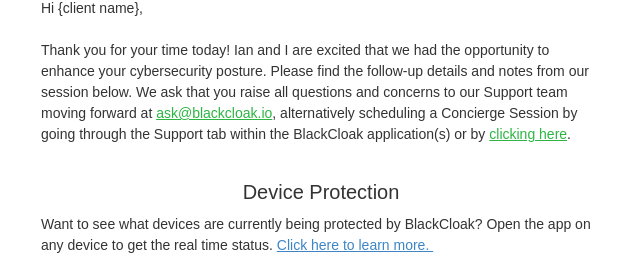
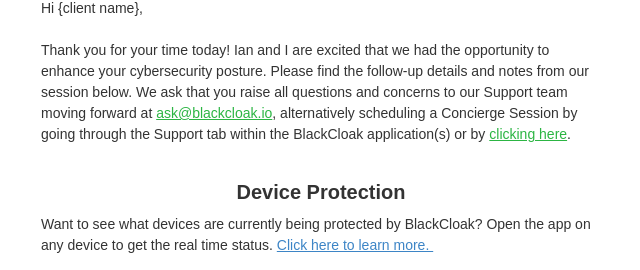
Before and after one commit to djangelic/pages, a plain HTML site: page index.html in a window 1280 px wide. Shown: the part 470-740 px from the top of the page, without its empty margins (319-959 px from the left). Drawn offline with Linux system fonts and the light colour scheme.

Commit message:
Update index.html

```diff
--- a/index.html
+++ b/index.html
@@ -120,7 +120,7 @@
                                                                             style="padding:0;Margin:0;padding-top:15px">
                                                                             <h3
                                                                                 style="Margin:0;line-height:24px;mso-line-height-rule:exactly;font-family:arial, 'helvetica neue', helvetica, sans-serif;font-size:20px;font-style:normal;font-weight:normal;color:#333333;text-align:center">
-                                                                                Device Protection</h3>
+                                                                                <b>Device Protection</b></h3>
                                                                         </td>
                                                                     </tr>
                                                                     <tr>
```
